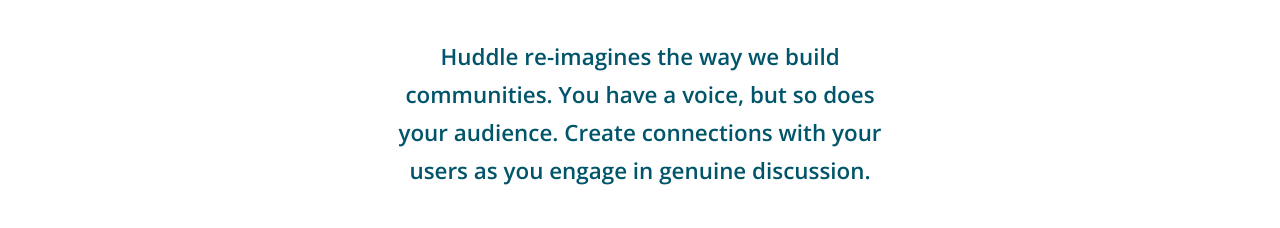
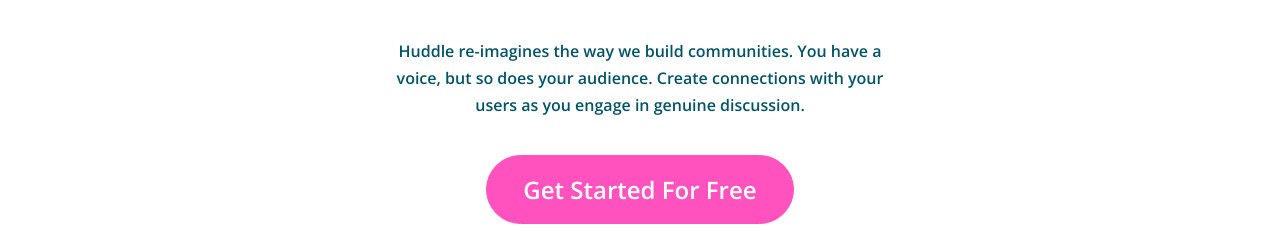
Before and after one commit to KasunKX/huddlelandingpage, a plain HTML site: page index.html in a window 1280 px wide. Shown: the part 503-731 px from the top of the page. Drawn offline with nearby package versions, Linux system fonts and the light colour scheme.

Commit message:
css changed

```diff
--- a/styles.css
+++ b/styles.css
@@ -83,7 +83,7 @@
 h2.para{
    font-family: 'Open Sans', sans-serif;
    font-weight: 600;
-   font-size: 1.4rem;
+   font-size: 2vh;
    text-align: center;
    line-height: 170%;
    color: hsl(192, 98%, 21%);
```
